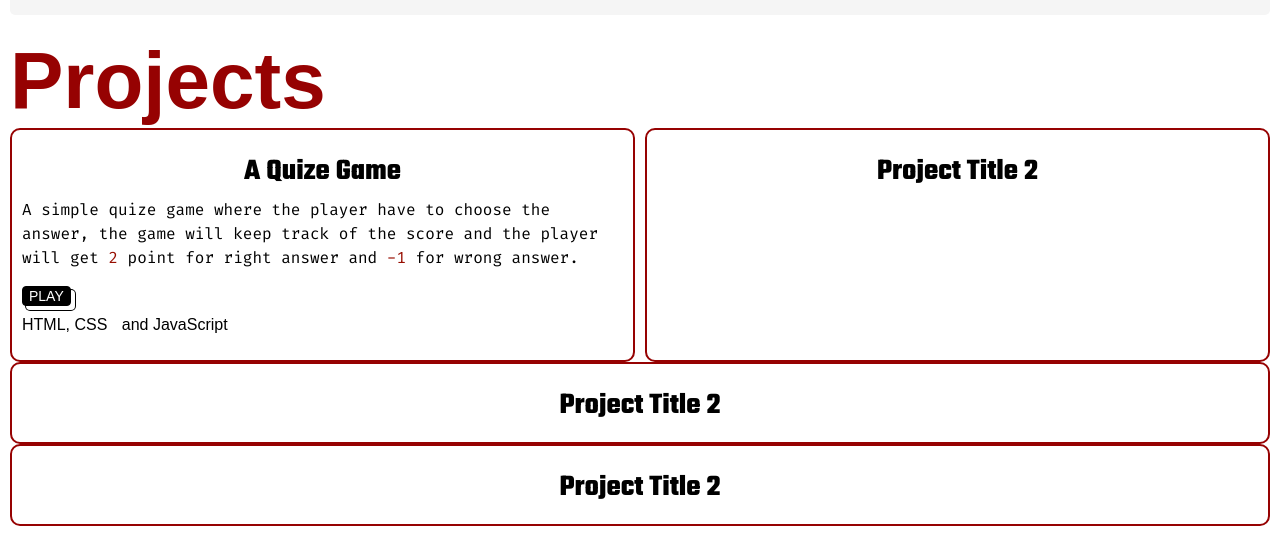
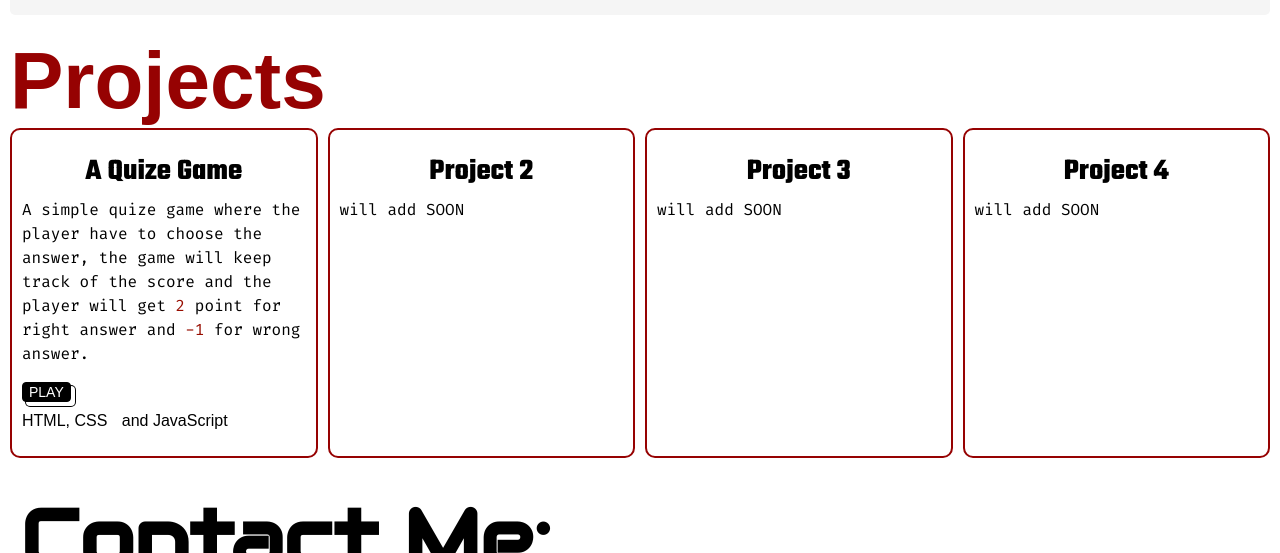
Before and after one commit to TusharBhatt-2003/Portfolio, a plain HTML site: page index.html in a window 1280 px wide. Shown: the part 1460-2013 px from the top of the page. Drawn offline with Linux system fonts and the light colour scheme; a web font is replaced by a local one.

Commit message:
Update index.html

```diff
--- a/index.html
+++ b/index.html
@@ -142,28 +142,30 @@
       <div class="project-list">
            <div class="project">
               <h3>A Quize Game</h3>
-          <p>A simple quize game where the player have to choose the answer, the game will keep track of the score and the player will get <span class="red">2</span> point for right answer and <span class="red">-1</span> for wrong answer.
-          </p>
+               <p>A simple quize game where the player have to choose the answer, the game will keep track of the score and the player will get <span class="red">2</span> point for right answer and <span class="red">-1</span> for wrong answer.</p>
                <button class="projectbutton"><a href="https://tusharbhatt-2003.github.io/Quize-Game/">PLAY</a> </button>
                <ul class="technologies">
                <li>HTML, CSS</li>
                <li>and JavaScript</li>
                </ul>
           </div>
+
          <div class="project">
-          <h3>Project Title 2</h3>
+                   <h3>Project 2</h3>
+                   <p> will add SOON</p>
          </div>
+
+           <div class="project">
+                   <h3>Project 3</h3>
+                   <p> will add SOON</p>
           </div>
+
            <div class="project">
-          <h3>Project Title 2</h3>
-          </div>
-        </div>
-        <div class="project">
-          <h3>Project Title 2</h3>
+                   <h3>Project 4</h3>
+                   <p> will add SOON</p>
             </div>
      </div>
     </section>
-
     <section id="contact">
       <h2>Contact Me:</h2>
       <ul class="contact-info">
```
Lines whose indentation alone changed are shown as unchanged.
